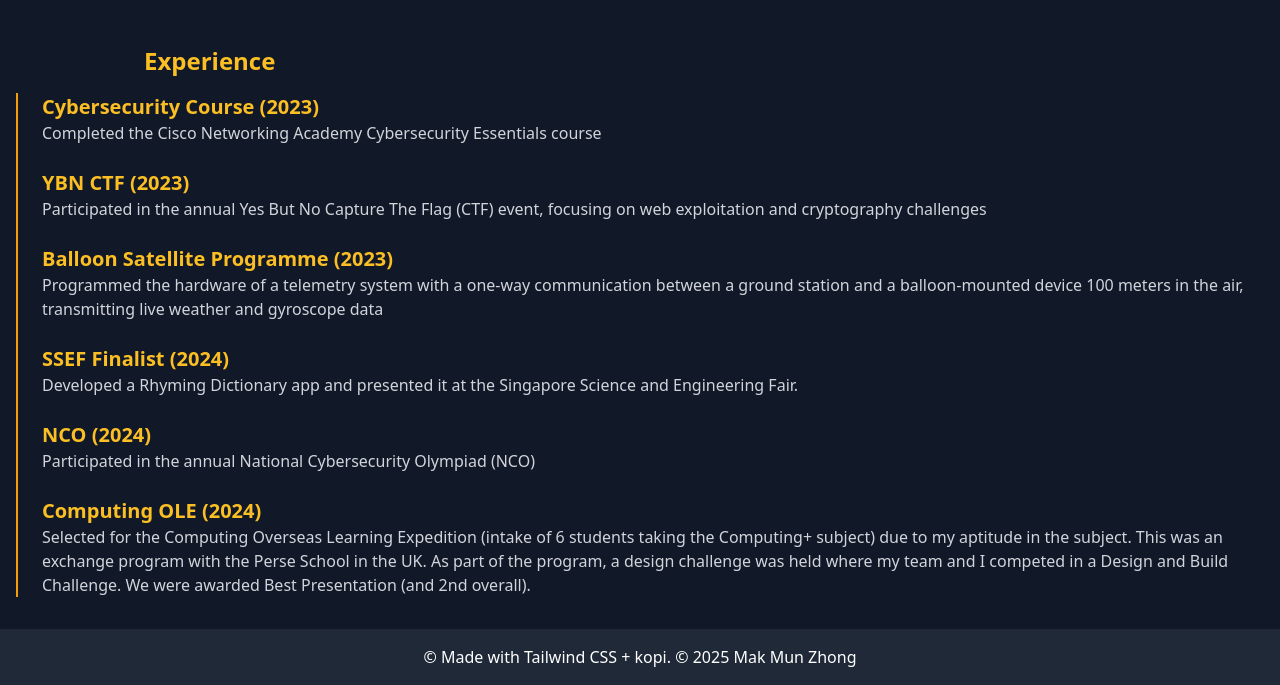
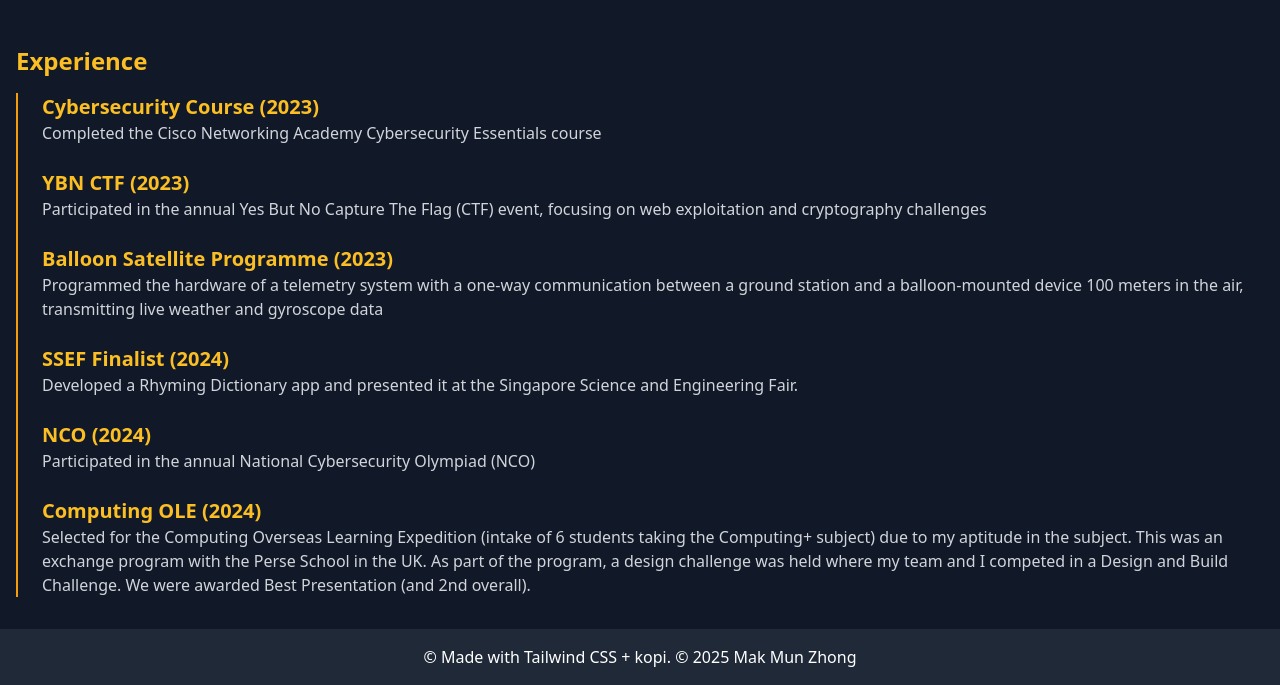
Before and after one commit to Discwebhook/doc-webs, a plain HTML site: page index.html in a window 1280 px wide. Shown: the part 1482-2167 px from the top of the page. Drawn offline with nearby package versions, Linux system fonts and the light colour scheme.

Commit message:
Update index.html

```diff
--- a/index.html
+++ b/index.html
@@ -189,7 +189,7 @@
             </li>
         </ul>
     </section>
-      <h1 class="md:ml-32 mt-12 text-2xl font-bold text-yellow-400 mb-4">Experience</h1>
+      <h1 class="mt-12 text-2xl font-bold text-yellow-400 mb-4">Experience</h1>
     <section class="border-l-2 border-yellow-500 pl-6 space-y-6">
     <div>
         <h3 class="text-xl font-bold text-yellow-400">Cybersecurity Course (2023)</h3>
```
